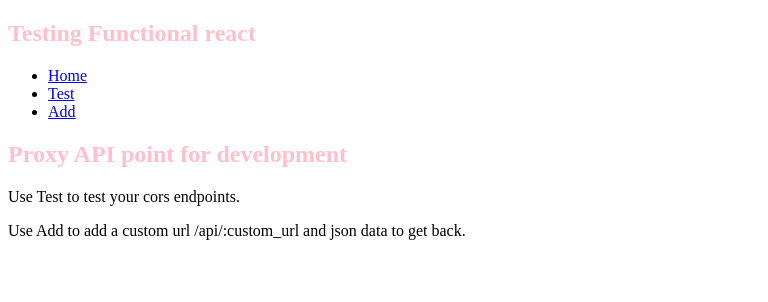
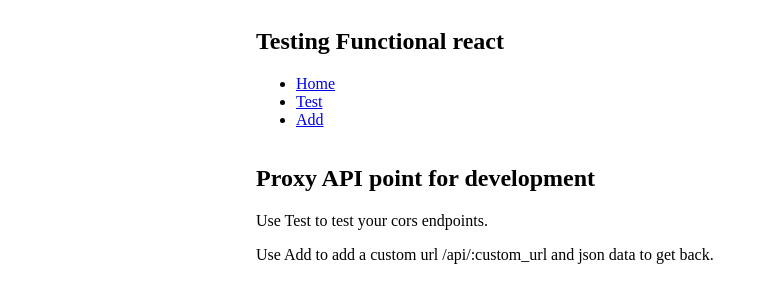
Before and after one commit to madan95/proxy-api, a React app: page / in a window 1280 px wide. Shown: the whole page, without its empty margins (0-768 px from the left). Built offline with nearby package versions, Linux system fonts and the light colour scheme.

Commit message:
Added layout sass

```diff
--- a/src/js/app.js
+++ b/src/js/app.js
@@ -12,14 +12,20 @@ import Add from "./component/add";
 export default function App() {
   return (
     <HashRouter>
-    <div>
-      <h2>Testing Functional react</h2>
-      <Nav />
+    <div className="container">
+      <div className="container__row">
+        <div className="container__col-sm-12">
+        <h2>Testing Functional react</h2>
+        <Nav />
+        </div>
+      </div>
+      <div className="container__row">
       <div className="content">
         <Route exact path="/" component={Home}/>
         <Route path="/test" component={Test}/>
         <Route path="/add" component={Add}/>
       </div>
+      </div>
     </div>
     </HashRouter>
   )
--- a/src/scss/style.scss
+++ b/src/scss/style.scss
@@ -1,3 +1,45 @@
-h2 {
-  color: pink;
+//Layouts
+$grid__bp-lg: 992;
+$grid__bp-md: 768;
+$grid__cols: 12;
+$map-grid-props: ('-sm': 0, '-md': $grid__bp-md, '-lg': $grid__bp-lg);
+
+@mixin create-mq($breakpoint) {
+  @if($breakpoint == 0) {
+    @content;
+  } @else {
+    @media screen and (min-width: $breakpoint *1px) {
+      @content;
+    }
+  }
 }
+
+@mixin create-col-classes($modifier, $grid__cols, $breakpoint) {
+  @include create-mq($breakpoint) {
+    @for $i from 1 through $grid__cols {
+      &__col#{$modifier}-#{$i} {
+        flex-basis: (100 / ($grid__cols/$i)) * 1%;
+      }
+    }
+  }
+}
+
+.container {
+  max-width: $grid__bp-md * 1px;
+  margin: 0 auto;
+
+  &--fluid {
+    margin: 0;
+    max-width: 100%;
+  }
+
+  &__row {
+    display: flex;
+    flex-wrap: wrap;
+    width: 100%;
+  }
+
+  @each $modifier , $breakpoint in $map-grid-props {
+    @include create-col-classes($modifier, $grid__cols ,$breakpoint);
+  }
+}
```
